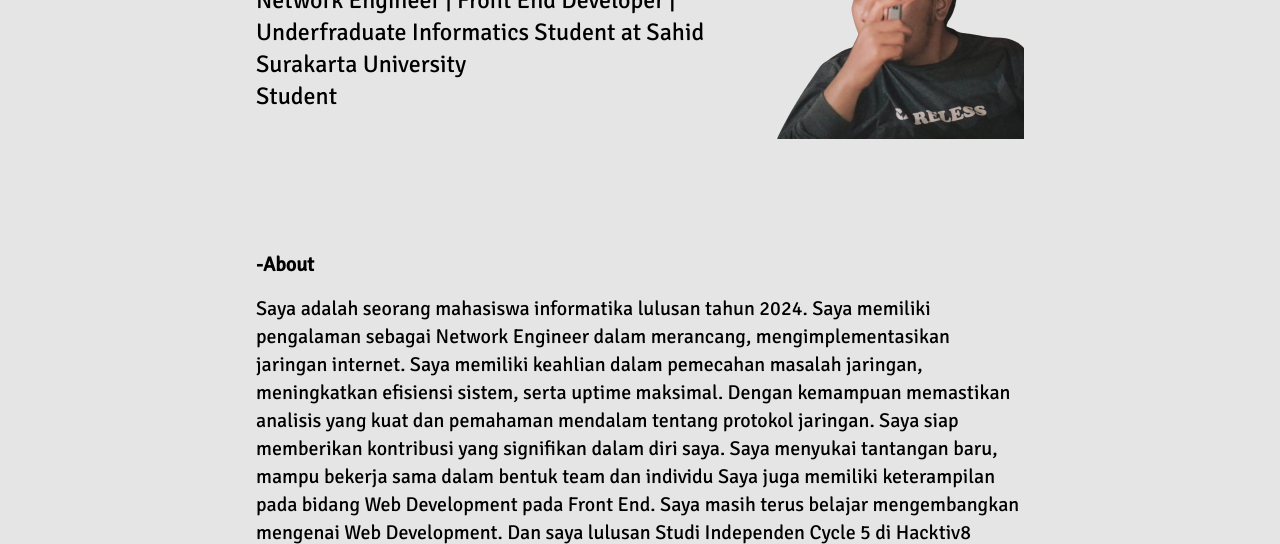
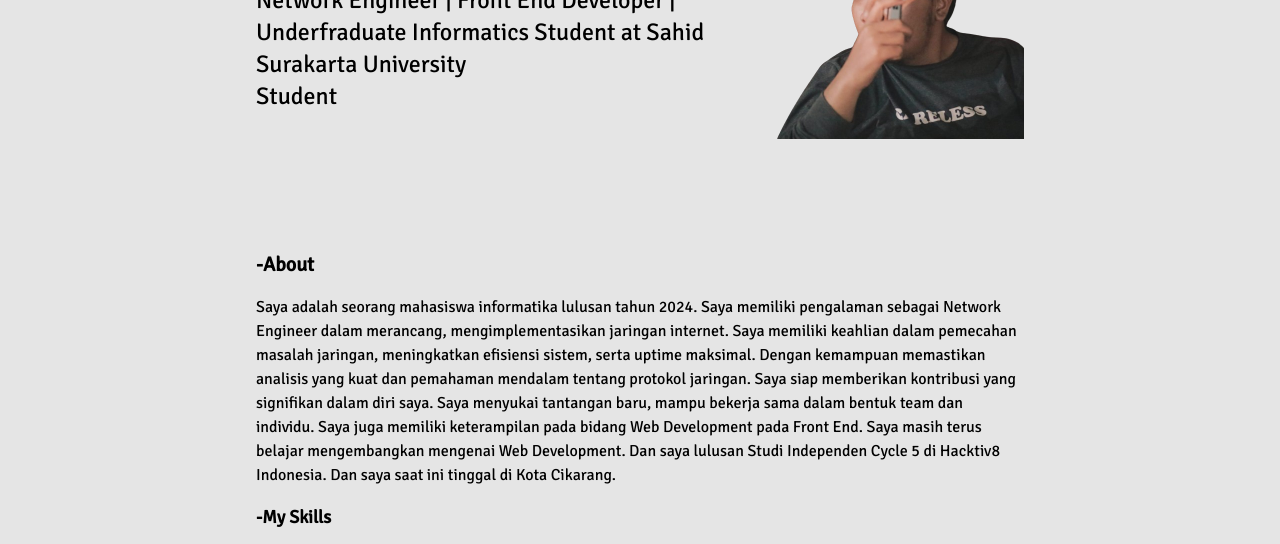
Before and after one commit to YarElen/Portofolio, a plain HTML site: page index.html in a window 1280 px wide. Shown: the part 215-759 px from the top of the page. Drawn offline with nearby package versions, Linux system fonts and the light colour scheme.

Commit message:
fixied Portofolio

```diff
--- a/index.html
+++ b/index.html
@@ -98,13 +98,13 @@
     <section id="about" class="pt-14 pb-10">
         <div class="w-[90%] sm:w-[80%] md:w-[70%] lg:w-[60%] mx-auto">
             <h2 class="text-xl font-bold my-4">-About</h2>
-            <p class="mt-4 justify-center items-center text-xl">
+            <p class="mt-4 justify-center text-md align-content: stretch">
                 Saya adalah seorang mahasiswa informatika lulusan tahun 2024.
                 Saya memiliki pengalaman sebagai Network Engineer dalam merancang, mengimplementasikan jaringan internet.
                 Saya memiliki keahlian dalam pemecahan masalah jaringan, meningkatkan efisiensi sistem, serta uptime maksimal.
                 Dengan kemampuan memastikan analisis yang kuat dan pemahaman mendalam tentang protokol jaringan.
                 Saya siap memberikan kontribusi yang signifikan dalam diri saya.
-                Saya menyukai tantangan baru, mampu bekerja sama dalam bentuk team dan individu
+                Saya menyukai tantangan baru, mampu bekerja sama dalam bentuk team dan individu.
                 Saya juga memiliki keterampilan pada bidang Web Development pada Front End.
                 Saya masih terus belajar mengembangkan mengenai Web Development.
                 Dan saya lulusan Studi Independen Cycle 5 di Hacktiv8 Indonesia.
```
